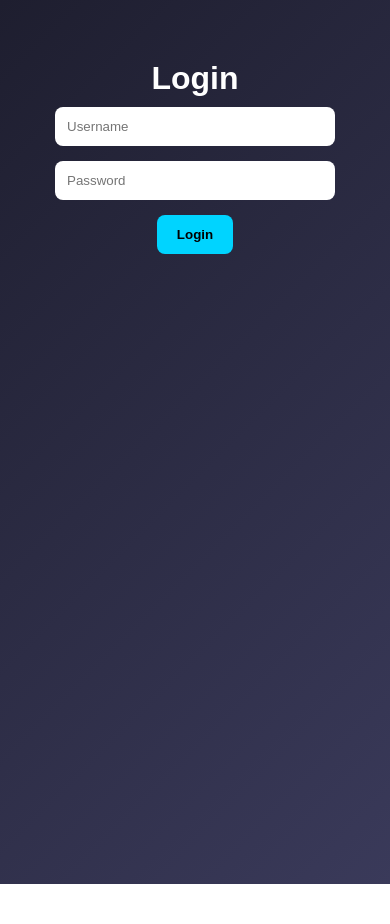
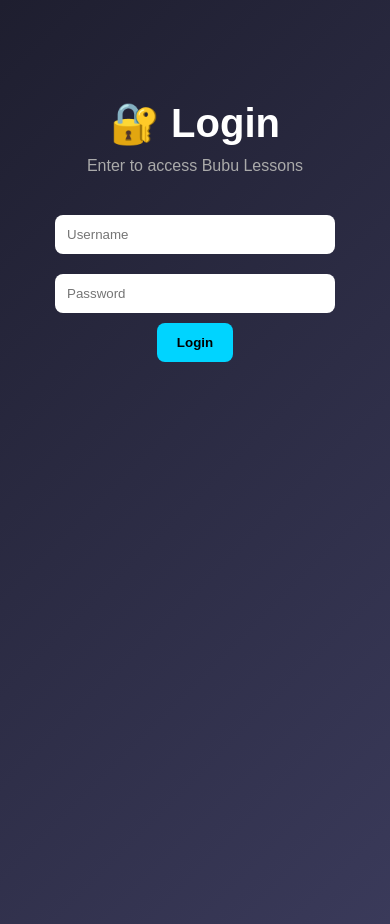
Before and after one commit to Discombobulate04/Website, a website: page public/login.html in a window 390 px wide. Before the commit the page ends 884 px from the top, so only its background shows below. Drawn offline with Linux system fonts and the light colour scheme.

Commit message:
Add files via upload

```diff
--- a/public/login.html
+++ b/public/login.html
@@ -7,11 +7,12 @@
 <body>
 
 <div class="container">
-  <h1>Login</h1>
+  <h1>🔐 Login</h1>
+  <p class="subtitle">Enter to access Bubu Lessons</p>
 
   <form method="POST" action="/login">
-    <input type="text" name="username" placeholder="Username" required><br>
-    <input type="password" name="password" placeholder="Password" required><br>
+    <input type="text" name="username" placeholder="Username" required>
+    <input type="password" name="password" placeholder="Password" required>
     <button type="submit">Login</button>
   </form>
 </div>
--- a/public/style.css
+++ b/public/style.css
@@ -1,11 +1,9 @@
-/* Reset */
 * {
   margin: 0;
   padding: 0;
   box-sizing: border-box;
 }
 
-/* Background + font */
 body {
   font-family: Arial, sans-serif;
   background: linear-gradient(135deg, #1e1e2f, #3a3a5a);
@@ -13,27 +11,43 @@ body {
   min-height: 100vh;
 }
 
-/* Center container */
 .container {
-  max-width: 700px;
+  max-width: 600px;
   margin: 80px auto;
   text-align: center;
   padding: 20px;
 }
 
-/* Title */
 h1 {
   font-size: 2.5rem;
   margin-bottom: 10px;
 }
 
-/* Subtitle */
 .subtitle {
   color: #aaa;
   margin-bottom: 30px;
 }
 
-/* Logout button */
+.card {
+  background: #2a2a40;
+  padding: 20px;
+  margin: 15px 0;
+  border-radius: 12px;
+  transition: 0.25s;
+}
+
+.card:hover {
+  transform: translateY(-5px) scale(1.02);
+  background: #3b3b5c;
+}
+
+.card a {
+  color: #00d4ff;
+  text-decoration: none;
+  font-size: 1.2rem;
+  font-weight: bold;
+}
+
 .logout {
   display: inline-block;
   margin-bottom: 30px;
@@ -46,41 +60,15 @@ h1 {
   text-decoration: underline;
 }
 
-/* Cards (video links) */
-.card {
-  background: #2a2a40;
-  padding: 20px;
-  margin: 15px 0;
-  border-radius: 12px;
-  transition: all 0.25s ease;
-}
-
-/* Hover effect */
-.card:hover {
-  transform: translateY(-5px) scale(1.02);
-  background: #3b3b5c;
-}
-
-/* Links */
-.card a {
-  color: #00d4ff;
-  text-decoration: none;
-  font-size: 1.2rem;
-  font-weight: bold;
-}
-
-/* Login form inputs */
 input {
   padding: 12px;
   width: 80%;
   max-width: 300px;
   border-radius: 8px;
   border: none;
-  margin-bottom: 15px;
-  outline: none;
+  margin: 10px 0;
 }
 
-/* Login button */
 button {
   padding: 12px 20px;
   border: none;
@@ -89,24 +77,8 @@ button {
   color: black;
   font-weight: bold;
   cursor: pointer;
-  transition: 0.2s;
 }
 
 button:hover {
   background: #00aacc;
 }
-
-/* Mobile responsiveness */
-@media (max-width: 600px) {
-  .container {
-    margin: 40px auto;
-  }
-
-  h1 {
-    font-size: 2rem;
-  }
-
-  .card {
-    padding: 15px;
-  }
-}
```
